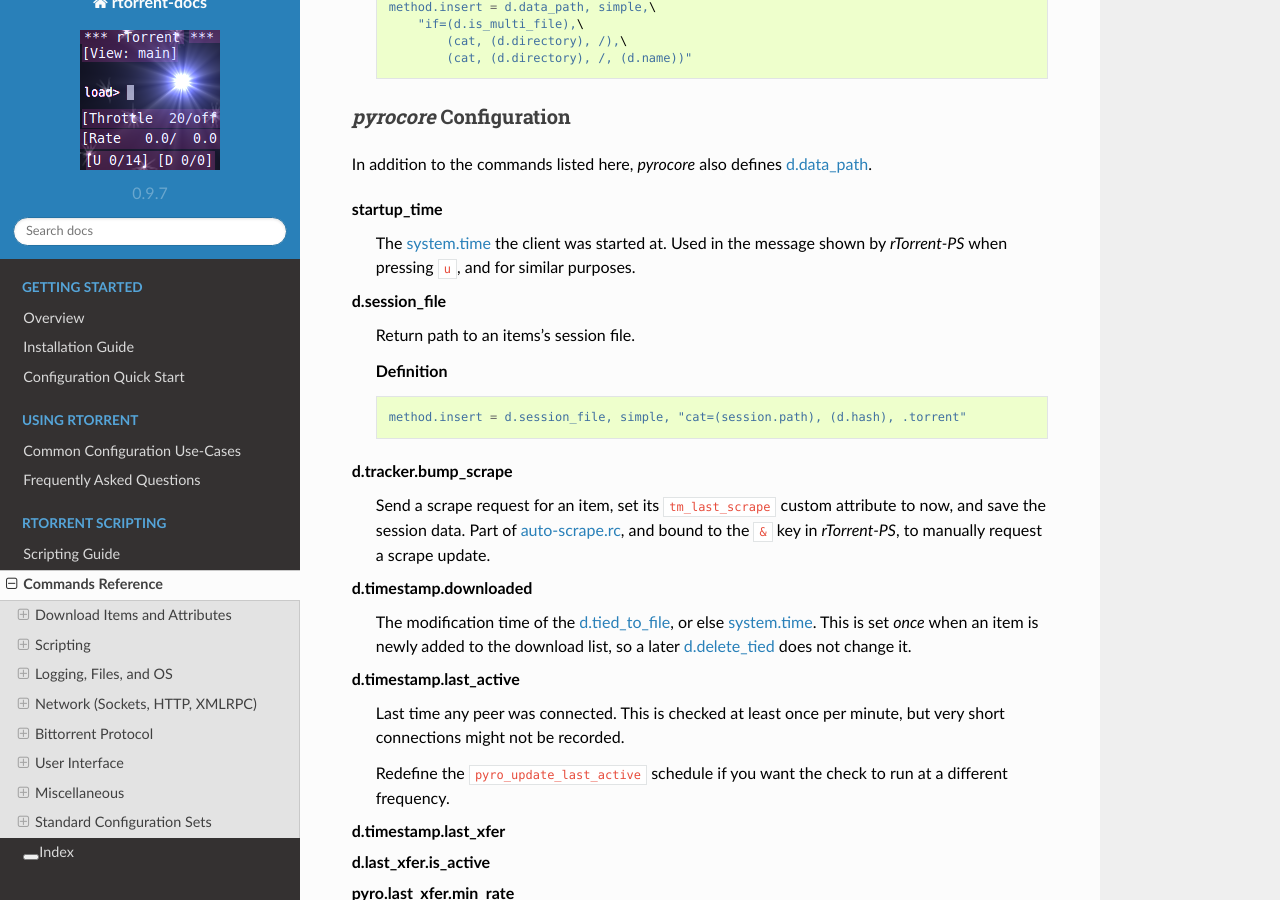
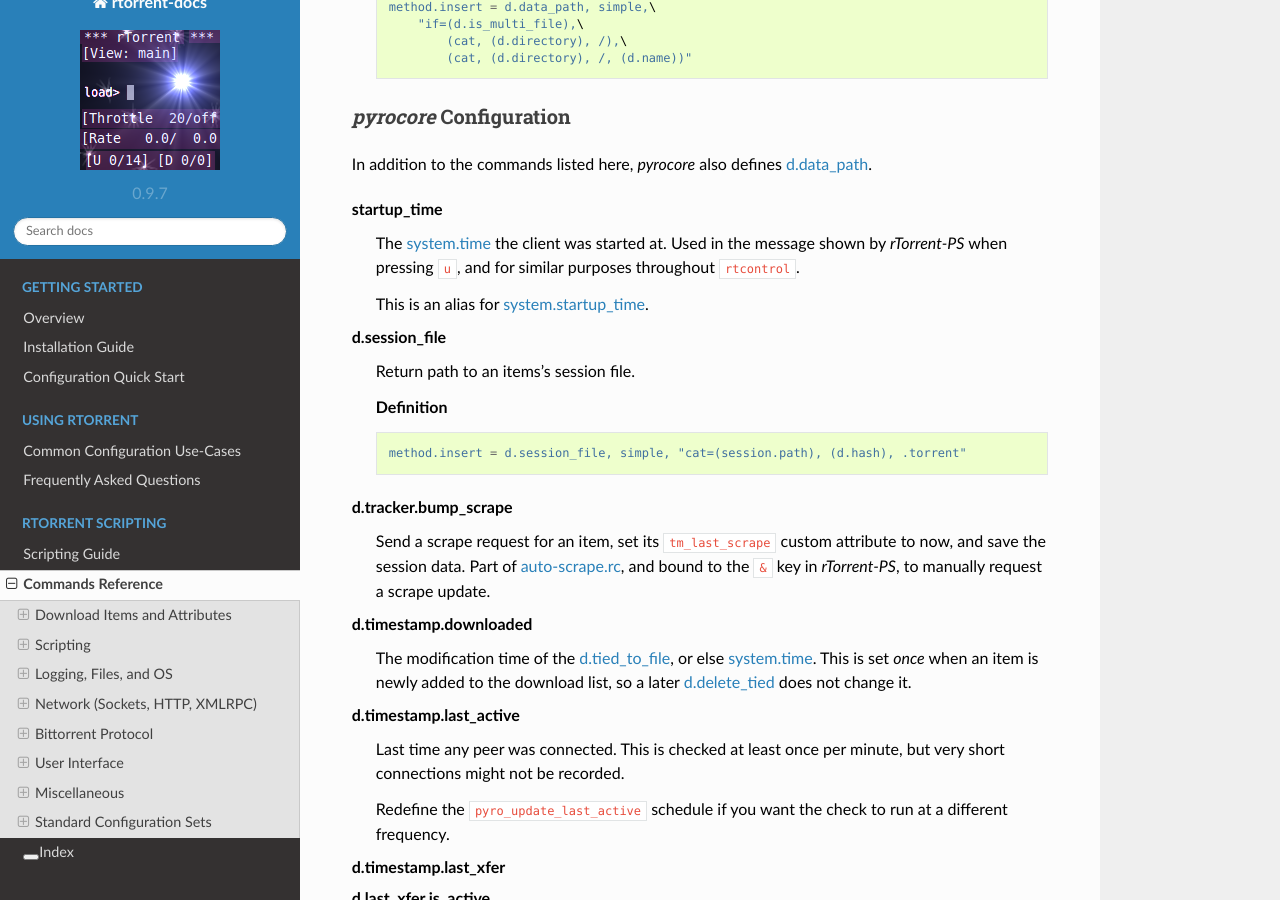
Before and after one commit to rtorrent-community/rtorrent-docs, a Sphinx documentation site: the page built from docs/cmd-ref.rst, in a window 1280 px wide and 900 px high, scrolled down 91137 px. Built offline with Sphinx 7.4.7 and the Read the Docs theme 2.0.0, drawn with Linux system fonts in a browser that asks for light colours.

Commit message:
startup_time is an alias of system.startup_time

```diff
--- a/docs/include-cmd-stdcfg.rst
+++ b/docs/include-cmd-stdcfg.rst
@@ -78,7 +78,10 @@ In addition to the commands listed here, `pyrocore` also defines :term:`d.data_p
     startup_time
 
         The :term:`system.time` the client was started at.
-        Used in the message shown by `rTorrent-PS` when pressing ``u``, and for similar purposes.
+        Used in the message shown by `rTorrent-PS` when pressing ``u``,
+        and for similar purposes throughout ``rtcontrol``.
+
+        This is an alias for :term:`system.startup_time`.
 
 
     d.session_file
```
